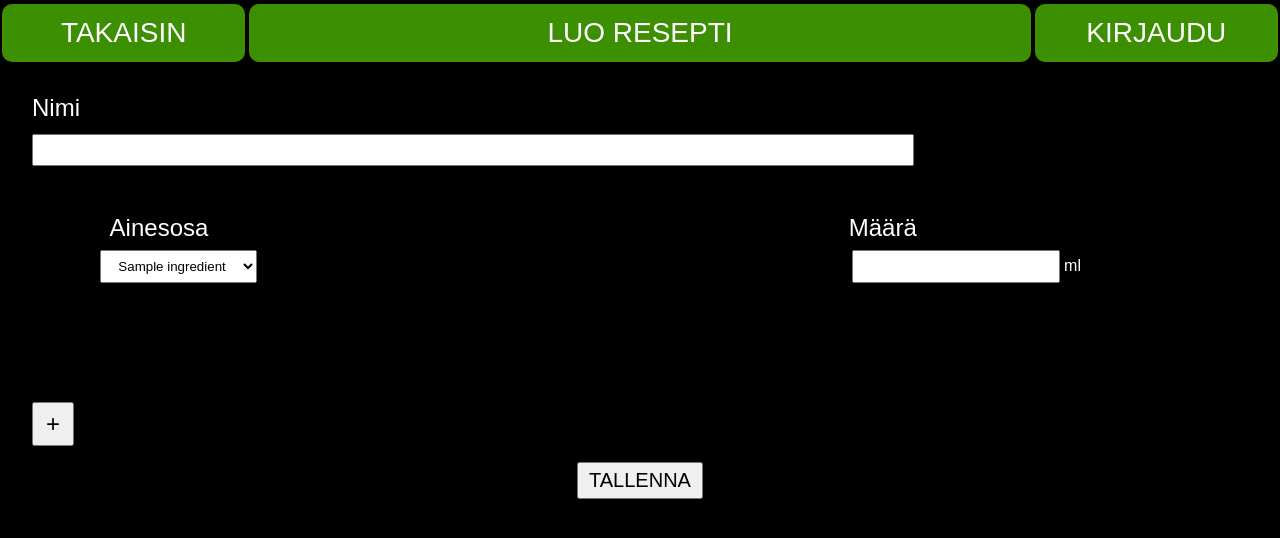
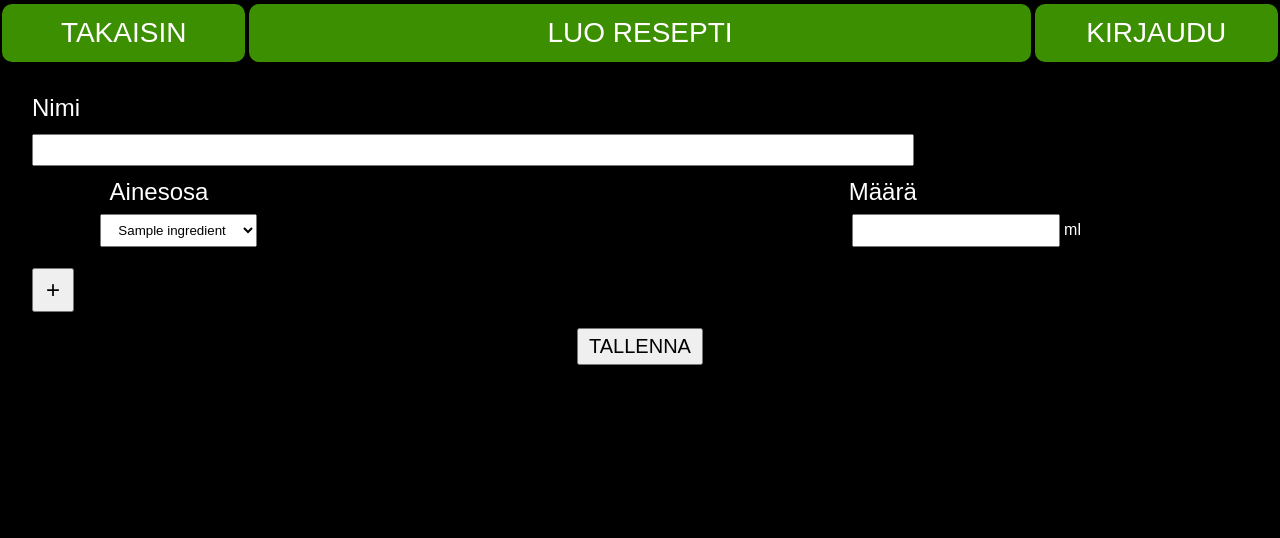
Before and after one commit to ainamaximit/baari-mikko, a Flask app: page /create_recipe in a window 1280 px wide. Shown: the top 538 px of the page. Run offline with Flask 2, Linux system fonts and the light colour scheme; a user stored in the database is signed in; a database or web service that is not in the repository returns one stand-in record (values such as "Sample title"); parts of the project's set-up code (start-up, migrations or seed data) failed here and were passed over; some libraries are stand-ins or nearby versions.

Commit message:
Style tweaks

```diff
--- a/static/style.css
+++ b/static/style.css
@@ -201,7 +201,7 @@ body {
 
 #ingredients-header {
     display: flex;
-    margin-top: 2em;
+    margin-top: 0.5em;
     padding-left: 2em;
     font-size: 1.5em;
 }
@@ -217,9 +217,9 @@ body {
 
 #ingredients-list {
     width: 100%;
-    overflow-y: auto;
+    overflow-y: scroll;
     overflow-x: hidden;
-    height: 20vh;
+    max-height: 350px;
 }
 
 .ingredients-list-row {
```
